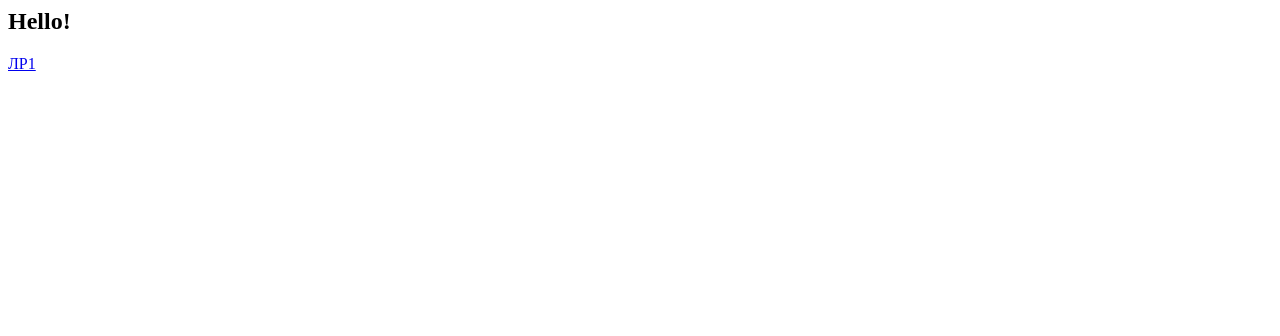
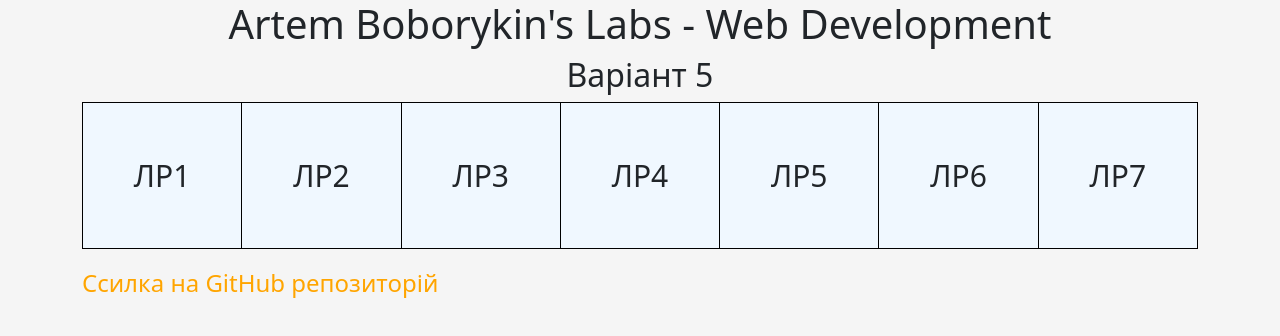
Before and after one commit to ABERS0G/web, a plain HTML site: page index.html in a window 1280 px wide. Drawn offline with nearby package versions, Linux system fonts and the light colour scheme.

Commit message:
Update index.html

```diff
--- a/index.html
+++ b/index.html
@@ -1,2 +1,96 @@
-<h2>Hello!</h2>
-<a href="ЛР1/index.html">ЛР1</a>
+<!doctype html>
+<html lang="en">
+<head>
+    <meta charset="UTF-8">
+    <meta name="viewport"
+          content="width=device-width, user-scalable=no, initial-scale=1.0, maximum-scale=1.0, minimum-scale=1.0">
+    <meta http-equiv="X-UA-Compatible" content="ie=edge">
+    <title>Document</title>
+    <link href="https://cdn.jsdelivr.net/npm/bootstrap@5.2.2/dist/css/bootstrap.min.css" rel="stylesheet" integrity="sha384-Zenh87qX5JnK2Jl0vWa8Ck2rdkQ2Bzep5IDxbcnCeuOxjzrPF/et3URy9Bv1WTRi" crossorigin="anonymous">
+    <style>
+        p{
+            text-align: center;
+            margin: 0;
+        }
+        .lr{
+            font-size: 30px;
+            padding: 10px;
+        }
+        .text-container{
+            display: flex;
+            flex-direction: column;
+            align-items: center;
+            justify-content: center;
+            cursor: pointer;
+            flex: 1;
+            border: 1px solid black;
+            border-right: 0;
+        }
+        .select-black-white{
+            margin: 5px;
+            transition: color 0.2s;
+        }
+        .select-black-white:hover{
+            color: lightgray;
+        }
+        #lr6-prompt{
+            opacity: 0;
+            transition: opacity 0.3s;
+        }
+        #lr6-punkt:hover #lr6-prompt{
+            opacity: 1;
+        }
+    </style>
+</head>
+<body style="background-color: whitesmoke">
+<div class="container">
+    <h1 style="text-align: center">Artem Boborykin's Labs - Web Development</h1>
+    <h2 style="text-align: center">Варіант 5</h2>
+    <div style="display: flex; width: 100%; justify-content: space-between; background-color: aliceblue">
+        <div class="text-container" onclick="window.location='ЛР1/index.html'" style="padding: 40px 0">
+            <p class="lr">ЛР1</p>
+        </div>
+        <div class="text-container" onclick="this.lastElementChild.style.height=getComputedStyle(this.lastElementChild).height==='0px'?'auto':'0'; console.log(getComputedStyle(this.lastElementChild).height)">
+            <p class="lr">ЛР2</p>
+            <div style="display: flex; flex-direction: column; width: 100%; height: 0; overflow: hidden; transition: height 0.3s">
+                <div class="select-black-white" onclick="window.location='ЛР2/flex.html';event.stopPropagation()">
+                    <p>Побудова на flex</p>
+                </div>
+                <hr style="width: 90%; align-self: center; padding: 0; margin: 0"/>
+                <div class="select-black-white" onclick="window.location='ЛР2/style-clear2.html';event.stopPropagation()">
+                    <p>Побудова на table</p>
+                </div>
+            </div>
+        </div>
+        <div class="text-container" onclick="this.lastElementChild.style.height=getComputedStyle(this.lastElementChild).height==='0px'?'auto':'0'; console.log(getComputedStyle(this.lastElementChild).height)">
+            <p class="lr">ЛР3</p>
+            <div style="display: flex; flex-direction: column; width: 100%; height: 0; overflow: hidden; transition: height 0.3s">
+                <div class="select-black-white" onclick="window.location='ЛР3/index-mobile.html'">
+                    <p>Мобільна версія</p>
+                </div>
+                <hr style="width: 90%; align-self: center; padding: 0; margin: 0"/>
+                <div class="select-black-white" onclick="window.location='ЛР3/poshta.html'">
+                    <p>Почтова версія</p>
+                </div>
+            </div>
+        </div>
+        <div class="text-container" onclick="window.location='ЛР4/index.html'">
+            <p class="lr">ЛР4</p>
+        </div>
+        <div class="text-container" onclick="window.location='ЛР5/index-mobile.html'">
+            <p class="lr">ЛР5</p>
+        </div>
+        <div id="lr6-punkt" class="text-container" style="position: relative" onclick="window.location='https://web-lr6.herokuapp.com/'">
+            <p class="lr">ЛР6</p>
+            <p id="lr6-prompt" style="position: absolute; top: 105%; width: 140%; padding: 10px; background-color: aliceblue; border-radius: 10px; border: 1px solid lightgray">Деплой зроблений на Heroku<br>На GitHub можна знайти файли проекту</p>
+        </div>
+        <div class="text-container" style="border-right: 1px solid black" onclick="window.location='ЛР7/index-mobile.html'">
+            <p class="lr">ЛР7</p>
+        </div>
+    </div>
+    <a href="https://github.com/ABERS0G/web" style="text-decoration: none; color:orange"><h4 style="margin-top: 20px">Ссилка на GitHub репозиторій</h4></a>
+</div>
+<!-- JavaScript Bundle with Popper -->
+<script src="https://cdn.jsdelivr.net/npm/bootstrap@5.2.2/dist/js/bootstrap.bundle.min.js" integrity="sha384-OERcA2EqjJCMA+/3y+gxIOqMEjwtxJY7qPCqsdltbNJuaOe923+mo//f6V8Qbsw3" crossorigin="anonymous"></script>
+</body>
+</html>
```
